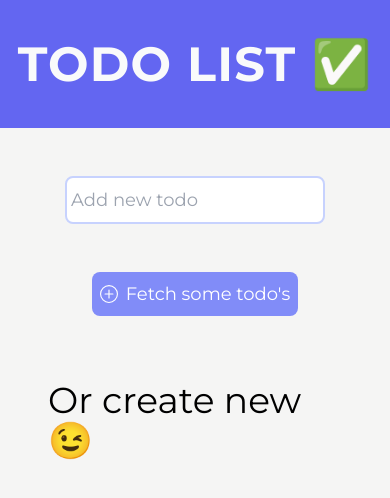
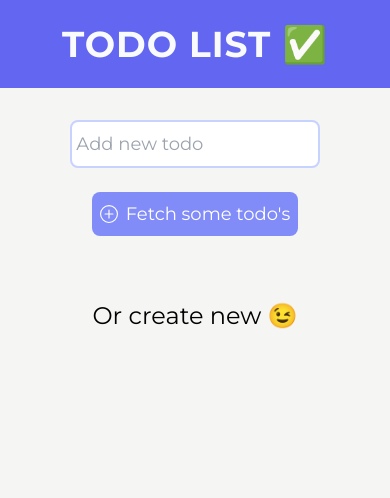
Before and after one commit to yureconfire/tz-todo, a React (Vite) app: page / in a window 390 px wide. Shown: the top 498 px of the page. Built offline with nearby package versions, Linux system fonts and the light colour scheme.

Commit message:
add responsive design

```diff
--- a/src/features/List/AddListItem.jsx
+++ b/src/features/List/AddListItem.jsx
@@ -28,7 +28,7 @@ function AddListItem() {
 
   return (
     <form
-      className="flex gap-4 items-center justify-center mt-12"
+      className="flex gap-4 items-center justify-center mt-8 ml-2 mr-2 sm:mt-12"
       onSubmit={handleSubmit}
     >
       <input
@@ -38,7 +38,13 @@ function AddListItem() {
         value={todoForm}
         onChange={(e) => setTodoForm(e.target.value)}
       />
-      {todoForm ? <Button>Add new todo</Button> : ""}
+      {todoForm ? (
+        <Button>
+          <span className="">Add new todo</span>
+        </Button>
+      ) : (
+        ""
+      )}
     </form>
   );
 }
--- a/src/features/List/List.jsx
+++ b/src/features/List/List.jsx
@@ -34,7 +34,7 @@ function List() {
 
   return (
     <>
-      <ul className="flex flex-col gap-6 m-12 ">
+      <ul className="flex flex-col gap-6 m-6 sm:m-12 ">
         {data.length ? (
           <div className="flex flex-col items-center gap-16">
             <Button onClick={() => clearTodoList()}>Clear list</Button>
@@ -46,7 +46,7 @@ function List() {
                 <BsPlusCircle /> Fetch some todo&apos;s
               </span>
             </Button>
-            <p className="text-4xl">Or create new 😉</p>
+            <p className="sm:text-4xl text-2xl">Or create new 😉</p>
           </div>
         )}
 
--- a/src/features/List/ListItem.jsx
+++ b/src/features/List/ListItem.jsx
@@ -35,23 +35,23 @@ function ListItem({ todo }) {
       <li
         className={`${
           todo.completed
-            ? "bg-green-400 line-through hover:bg-green-500 transition-all"
+            ? "bg-green-400 hover:bg-green-500 transition-all"
             : "bg-indigo-400"
-        } p-6  rounded-lg flex justify-between text-gray-50 font-semibold text-xl hover:bg-indigo-500 transition-all`}
+        } p-4 sm:p-6  rounded-lg flex justify-between text-gray-50 font-semibold text-md sm:text-xl hover:bg-indigo-500 transition-all`}
       >
-        <p>
+        <div className="flex gap-1">
           <button onClick={toggleCompleted}>
             {todo.completed ? "✅" : "❌"}
           </button>
-          {todo.title}
-        </p>
+          <div>{todo.title}</div>
+        </div>
 
         <div className="flex gap-3">
           <button onClick={() => setIsEditing((e) => !e)}>
-            <BsPencilFill className="cursor-pointer text-2xl" />
+            <BsPencilFill className="cursor-pointer text-xl sm:text-2xl" />
           </button>
           <button onClick={handleDelete}>
-            <BsFillTrashFill className="cursor-pointer text-2xl" />
+            <BsFillTrashFill className="cursor-pointer text-xl sm:text-2xl" />
           </button>
         </div>
       </li>
--- a/src/features/Pagination/Pagination.jsx
+++ b/src/features/Pagination/Pagination.jsx
@@ -9,7 +9,7 @@ import PaginationButton from "../../ui/PaginationButton/PaginationButton";
 import { useState } from "react";
 
 function Pagination({ pages, currentPage, totalPages }) {
-  const [pageNumberLimit, setPageNumberLimit] = useState(5);
+  const [pageNumberLimit] = useState(5);
   const [maxPageNumberLimit, setMaxPageNumberLimit] = useState(5);
   const [minPageNumberLimit, setMinPageNumberLimit] = useState(0);
   const dispatch = useDispatch();
@@ -48,7 +48,6 @@ function Pagination({ pages, currentPage, totalPages }) {
       <div className="flex justify-center items-center mb-12">
         <PaginationButton onClick={navigatePrev} direction="mr">
           <BsChevronLeft size="1.5em" className="inline" />
-          Prev
         </PaginationButton>
 
         {pages.map((p) => {
@@ -69,7 +68,6 @@ function Pagination({ pages, currentPage, totalPages }) {
           }
         })}
         <PaginationButton onClick={navigateNext} direction="ml">
-          Next
           <BsChevronRight size="1.5em" className="inline" />
         </PaginationButton>
       </div>
--- a/src/ui/Header/Header.jsx
+++ b/src/ui/Header/Header.jsx
@@ -1,7 +1,7 @@
 function Header() {
   return (
-    <div className="py-10 bg-indigo-500">
-      <p className="text-5xl uppercase text-gray-50 font-bold text-center tracking-wide">
+    <div className=" bg-indigo-500 py-6 sm:py-10 ">
+      <p className=" uppercase text-gray-50 font-bold text-center tracking-wide text-4xl sm:text-6xl">
         Todo List ✅
       </p>
     </div>
--- a/src/ui/PaginationButton/PaginationButton.jsx
+++ b/src/ui/PaginationButton/PaginationButton.jsx
@@ -1,7 +1,7 @@
 function PaginationButton({ onClick, direction, children }) {
   return (
     <button
-      className={`${direction}-6 cursor-pointer relative inline-flex items-center px-4 py-2 text-sm font-semibold text-gray-900 ring-1  ring-gray-300 hover:bg-indigo-500 hover:text-white focus:z-20 focus:outline-offset-0 transition-all`}
+      className={`${direction}-6 cursor-pointer relative inline-flex items-center px-1 py-2 text-sm font-semibold text-gray-900 ring-1  ring-gray-300 hover:bg-indigo-500 hover:text-white focus:z-20 focus:outline-offset-0 transition-all`}
       onClick={onClick}
     >
       {children}
```
